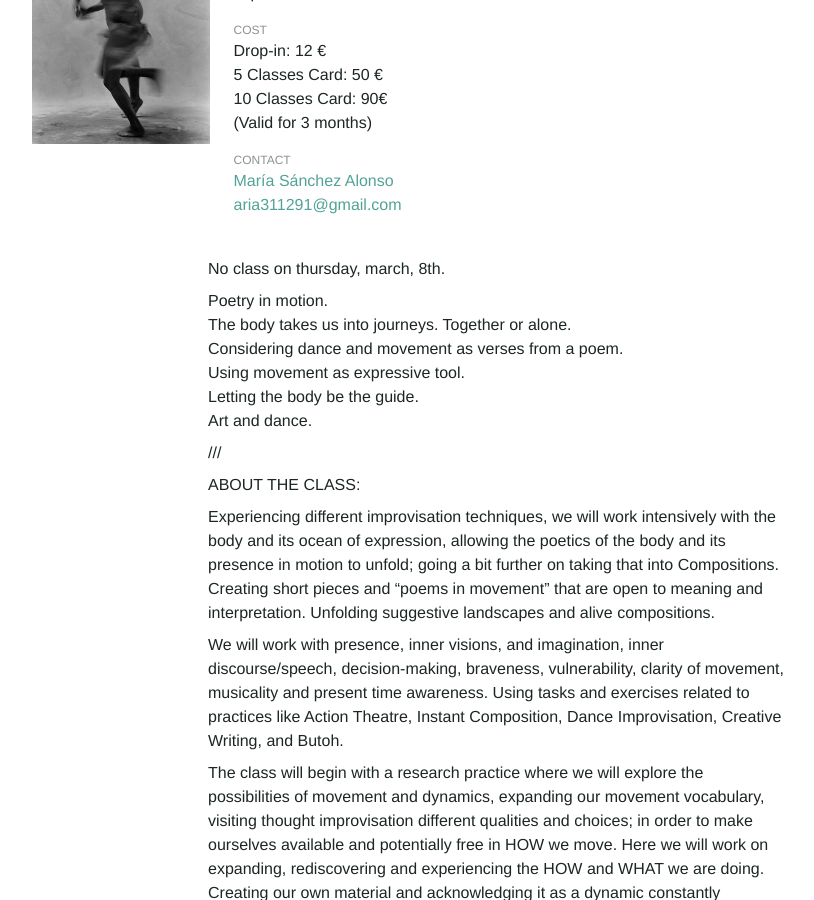
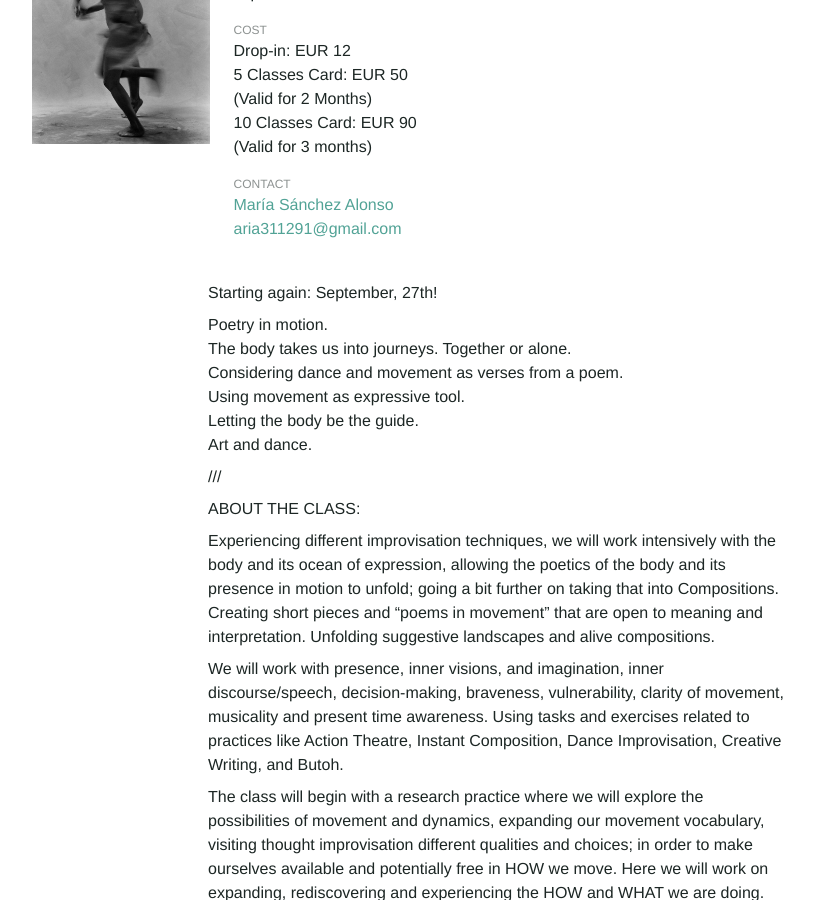
Before and after one commit to Kriesse/urbanraum, a Jekyll site: the page built from _classes/the_poetic_body.md, in a window 1280 px wide and 900 px high, scrolled down 452 px. Shown: the whole window, without its empty margins (144-958 px from the left). Built offline with Jekyll 4.4.1, drawn with Linux system fonts in a browser that asks for light colours; nearby versions of some CDN libraries; some of the changed text lies outside the part shown.

Commit message:
Update the_poetic_body.md

```diff
--- a/_classes/the_poetic_body.md
+++ b/_classes/the_poetic_body.md
@@ -21,20 +21,24 @@ level_en: "This class is open to everyone with a sincere interest in Improvisati
 level_de: "s. english"
 
 price_en: |
-  Drop-in: 12 €
-  5 Classes Card: 50 €
-  10 Classes Card: 90€
+  Drop-in: EUR 12
+  5 Classes Card: EUR 50
+  (Valid for 2 Months)
+
+  10 Classes Card: EUR 90
   (Valid for 3 months)
 
+
 price_de: |
-  Drop-in: 12 €
-  5-er Karte: 50 €
-  10-er Karte: 90€
+  Drop-in: 12 Euro
+  5-er Karte: 50 Euro
+  (2 Monate gültig)
+  10-er Karte: 90 Euro
   (3 Monate gültig)
 
 description_en: |
 
-  No class on thursday, march, 8th.
+  Starting again: September, 27th!
 
   Poetry in motion.
   The body takes us into journeys. Together or alone.
@@ -56,11 +60,6 @@ description_en: |
   We will work a lot on learning how to LISTEN to ourselves and others. We will practice being constantly in present time, ready and available, like a wildcat. Creating and choreographing, phrasing the movement in order to let the material speak up and dance it with joy.
 
   Taking that a bit further we will jump into the field of relation to others, to ourselves, and to the material we are creating, or that’s being created. Working on duos, trios, and group compositions as well as in Solos. Taking the whole work to serve the composition, and letting it rip off you to serve the poetry and the “third body” = The composition. Practicing WHERE and WHEN we do what we do, and noticing how time and space can be modified.
-
-  PERFORMANCE PROJECT:
-
-  This year the class is presented as a Performance Project. Around June, we will show a little piece based on the work we have been developing and the ideas/desires of the group. So you can have a beautiful performing experience.
-
 
 
   ///
```
